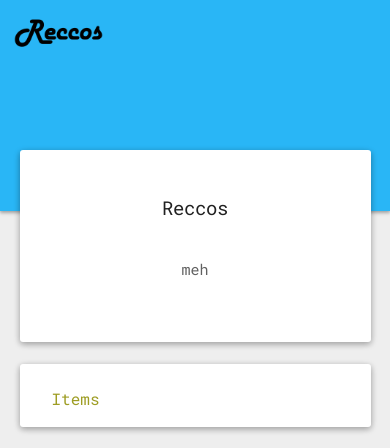
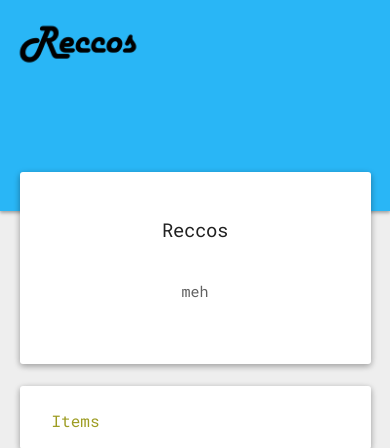
Before and after one commit to berict/Reccos, a Django app: page / in a window 390 px wide. Shown: the top 448 px of the page. Run offline with Django 3.2, Linux system fonts and the light colour scheme; data that the repository does not hold is empty.

Commit message:
Added responsive css

```diff
--- a/market/static/market/css/style.css
+++ b/market/static/market/css/style.css
@@ -209,6 +209,9 @@ footer{
 
 /* MEDIA */
 @media (min-width: 961px){
+	.logo {
+		width:10%;
+	}
 	#fab{
 		top:calc(25% - 30px);
 		right:calc((100% - 550px)/4 - 30px);
@@ -231,7 +234,7 @@ footer{
 		width:90%;
 	}
 	.logo {
-		width:30%;
+		width:40%;
 	}
 	#fab{
 		bottom:2%;
--- a/market/templates/market/base.html
+++ b/market/templates/market/base.html
@@ -23,7 +23,9 @@
 <body style="margin-bottom: 24px">
     <div id="blue_bg"></div>
     <header>
-        <img src="{% static 'market/img/logo.png' %}" class="logo">
+      <a href="/">
+        <img src="{% static 'market/img/logo.png' %}" class="logo" />
+      </a>
         <div id="quick_card" class="card">
             <h1 id="name">
                 {% block title %}
```
